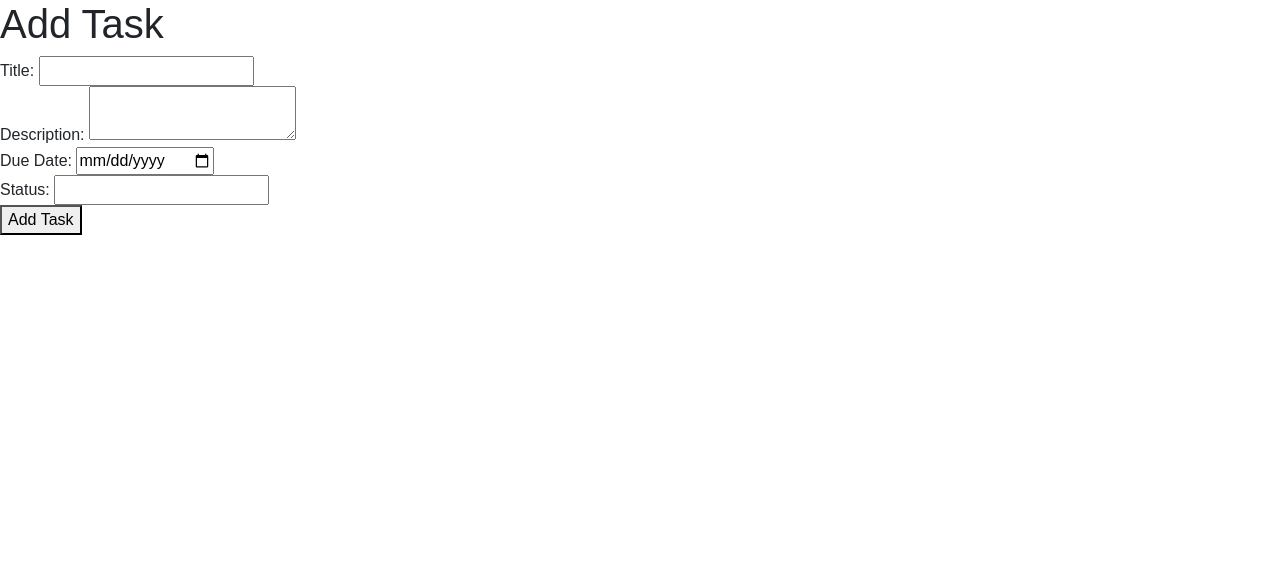
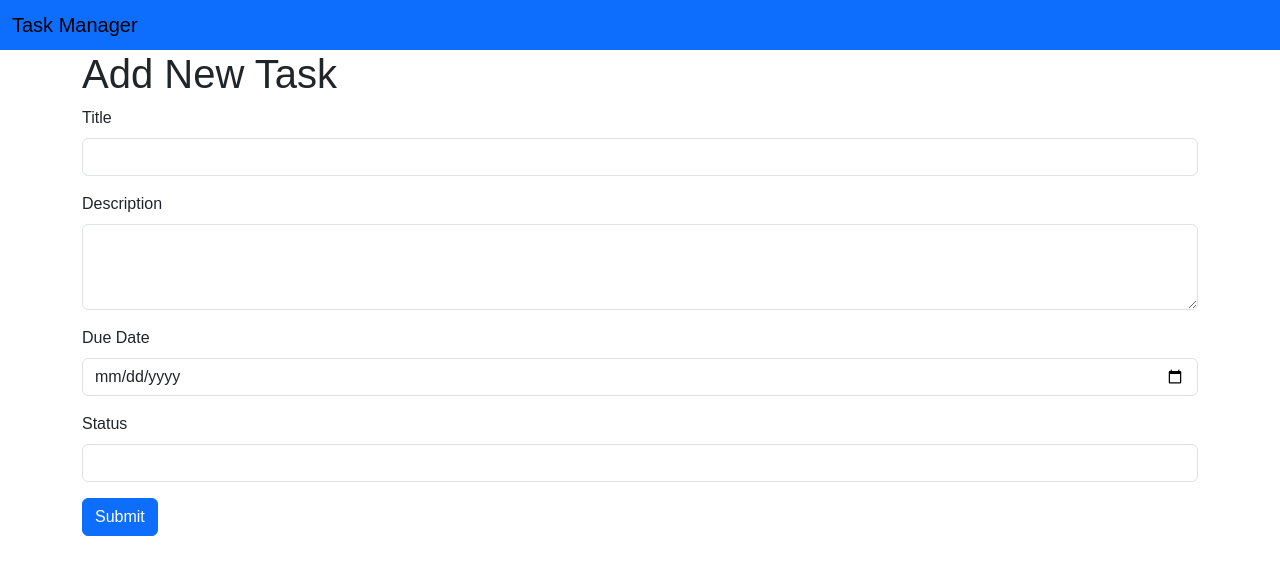
Before and after one commit to vskvj3/flask-task-manager, a Flask app: page /addtask in a window 1280 px wide. Shown: the top 575 px of the page. Run offline with Flask 3, Linux system fonts and the light colour scheme.

Commit message:
add dummy topbar

```diff
--- a/templates/addtask.html
+++ b/templates/addtask.html
@@ -1,12 +1,30 @@
-{% extends "base.html" %}
-{% block title %}Home Page{% endblock %}
-{% block content %}
-    <h1>Add Task</h1>
-    <form action="" method="post">
-        Title: <input type="text" name="title" required><br>
+{% extends "base.html" %} {% block title %}Home Page{% endblock %} {% block
+content %}
+<div class="container">
+  <h1>Add New Task</h1>
+  <form action="" method="post">
+    <!-- Title: <input type="text" name="title" required><br>
         Description: <textarea name="description" required></textarea><br>
         Due Date: <input type="date" name="due_date" required><br>
         Status: <input type="text" name="status" required><br>
-        <button type="submit">Add Task</button>
-    </form>
+        <button type="submit">Add Task</button> -->
+    <div class="mb-3">
+      <label for="title" class="form-label">Title</label>
+      <input type="text" class="form-control" id="title" />
+    </div>
+    <div class="mb-3">
+      <label for="description" class="form-label">Description</label>
+      <textarea class="form-control" id="description" rows="3"></textarea>
+    </div>
+    <div class="mb-3">
+      <label for="due_date" class="form-label">Due Date</label>
+      <input type="date" class="form-control" id="due_date" />
+    </div>
+    <div class="mb-3">
+      <label for="status" class="form-label">Status</label>
+      <input type="text" class="form-control" id="status" />
+    </div>
+    <button type="submit" class="btn btn-primary">Submit</button>
+  </form>
+</div>
 {% endblock %}
--- a/templates/base.html
+++ b/templates/base.html
@@ -11,6 +11,11 @@
     <title>{% block title %}{% endblock %}</title>
   </head>
   <body>
+    <nav class="navbar bg-primary">
+        <div class="container-fluid">
+          <span class="navbar-brand mb-0 h1">Task Manager</span>
+        </div>
+    </nav>
     {% block content %}
     {% endblock %}
     <script
--- a/templates/index.html
+++ b/templates/index.html
@@ -2,8 +2,7 @@
 content %}
 
 <div class="sidebar">
-  <h3 class="mb-2 mt-3 mx-auto">Task Manager</h3>
-  <div class="d-grid gap-2 col-10 mx-auto">
+  <div class="d-grid gap-2 col-10 mx-auto mt-3">
     <form action="{{ url_for('save_tasks') }}" method="post">
       <button type="submit" class="btn btn-primary">Save Tasks</button>
     </form>
```
Also changed, not shown: templates/updatetask.html (+26 -9 lines).
